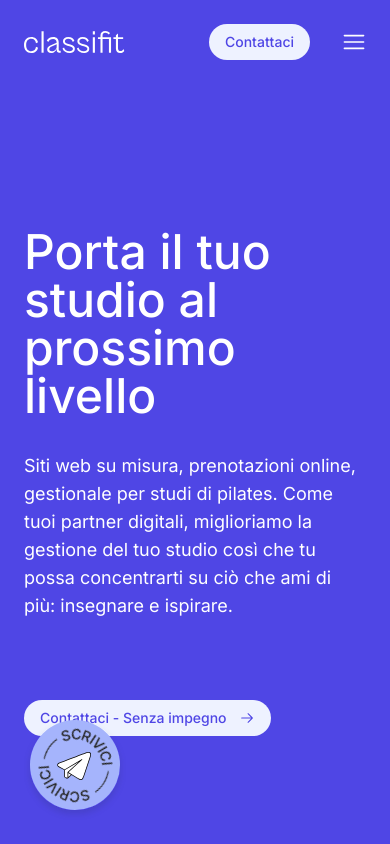
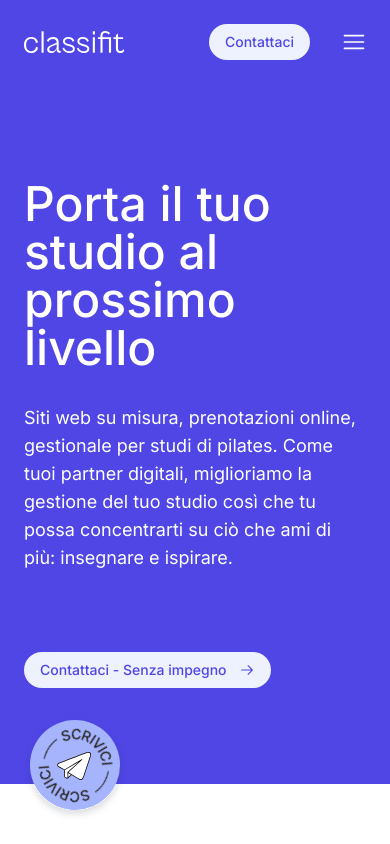
Before and after one commit to classifit/classifit-website, a Next.js app: page / in a window 390 px wide. Shown: the top 844 px of the page. Built offline with nearby package versions, Linux system fonts and the light colour scheme.

Commit message:
hero little fix

```diff
--- a/components/sections/homepage/hero.tsx
+++ b/components/sections/homepage/hero.tsx
@@ -4,7 +4,7 @@ import Link from "next/link";
 
 export default function Hero() {
   return (
-    <div className="max-w-[1280px] px-6 lg:px-12 py-36 mx-auto bg-primary text-primary-foreground">
+    <div className="max-w-[1280px] px-6 lg:px-12 py-24 lg:py-36 mx-auto bg-primary text-primary-foreground">
       <div className="lg:w-3/4">
         <h1 className="text-5xl lg:text-7xl font-medium">
           Porta il tuo studio al prossimo livello
```
